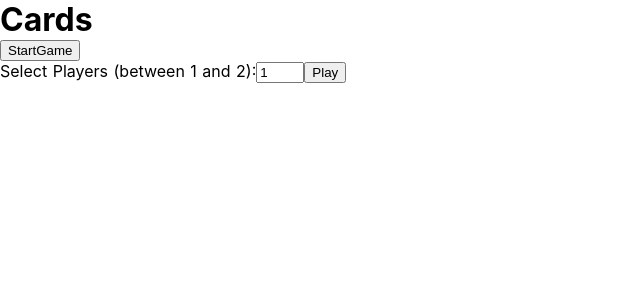
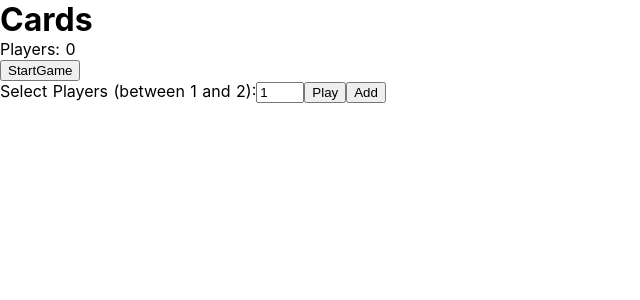
Before and after one commit to FayeCarter/cards, a Nuxt app: page / in a window 1280 px wide. Shown: the top 300 px of the page, without its empty margins (0-640 px from the left). Built offline with nearby package versions, Linux system fonts and the light colour scheme.

Commit message:
Add player counter

```diff
--- a/components/GameStart.vue
+++ b/components/GameStart.vue
@@ -12,17 +12,23 @@
         max="2"
       />
       <input type="submit" value="Play" />
+      <button @click.prevent="setPlayers(players)">Add</button>
     </form>
   </div>
 </template>
 
 <script>
+import { mapMutations } from 'vuex'
+
 export default {
   data() {
     return {
       players: '1',
     }
   },
+  methods: {
+    ...mapMutations(['setPlayers']),
+  },
 }
 </script>
 
--- a/pages/index.vue
+++ b/pages/index.vue
@@ -2,6 +2,7 @@
   <div class="container">
     <div>
       <h1 class="title">Cards</h1>
+      <p>Players: {{ players }}</p>
       <GameStart />
     </div>
   </div>
@@ -13,6 +14,11 @@ export default {
   components: {
     GameStart,
   },
+  computed: {
+    players() {
+      return this.$store.state.players
+    },
+  },
 }
 </script>
 
--- /dev/null
+++ b/store/index.js
@@ -0,0 +1,9 @@
+export const state = () => ({
+  players: '0',
+})
+
+export const mutations = {
+  setPlayers(state, payload) {
+    state.players = payload
+  },
+}
```
